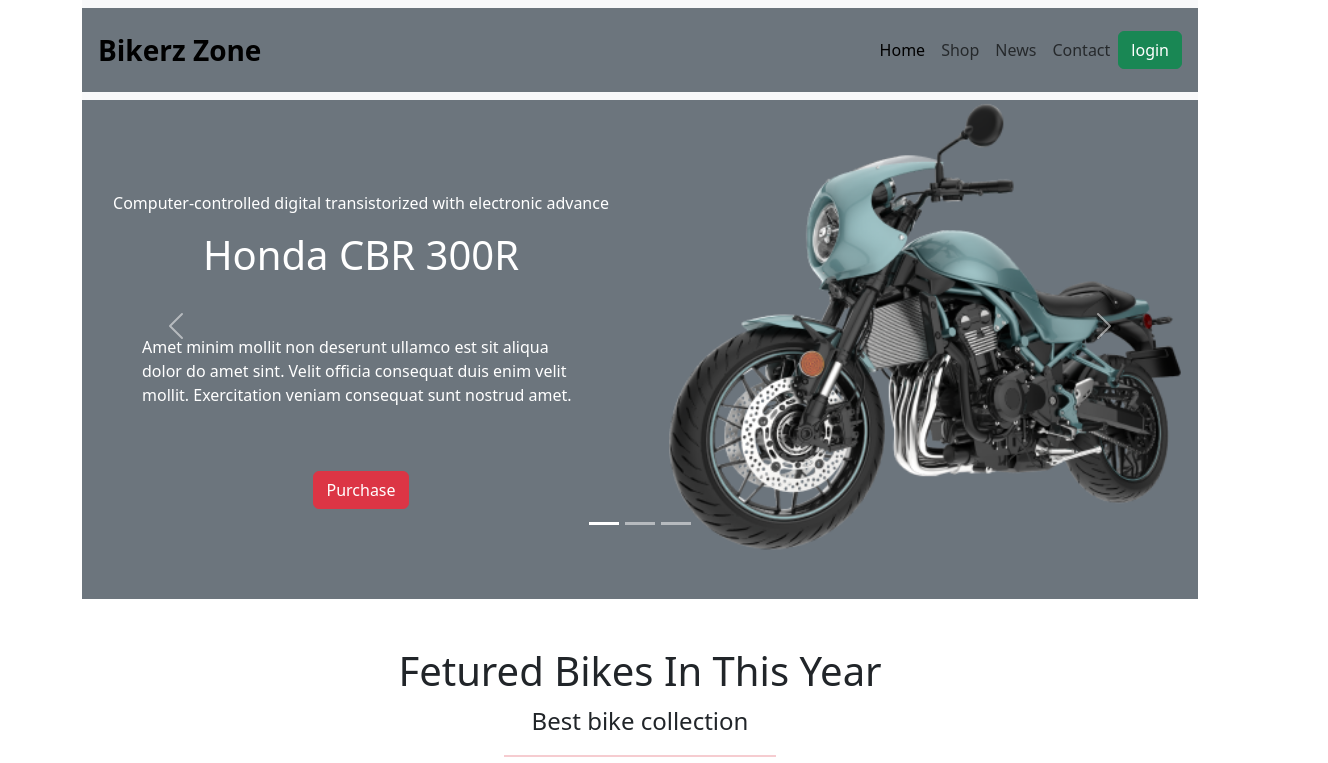
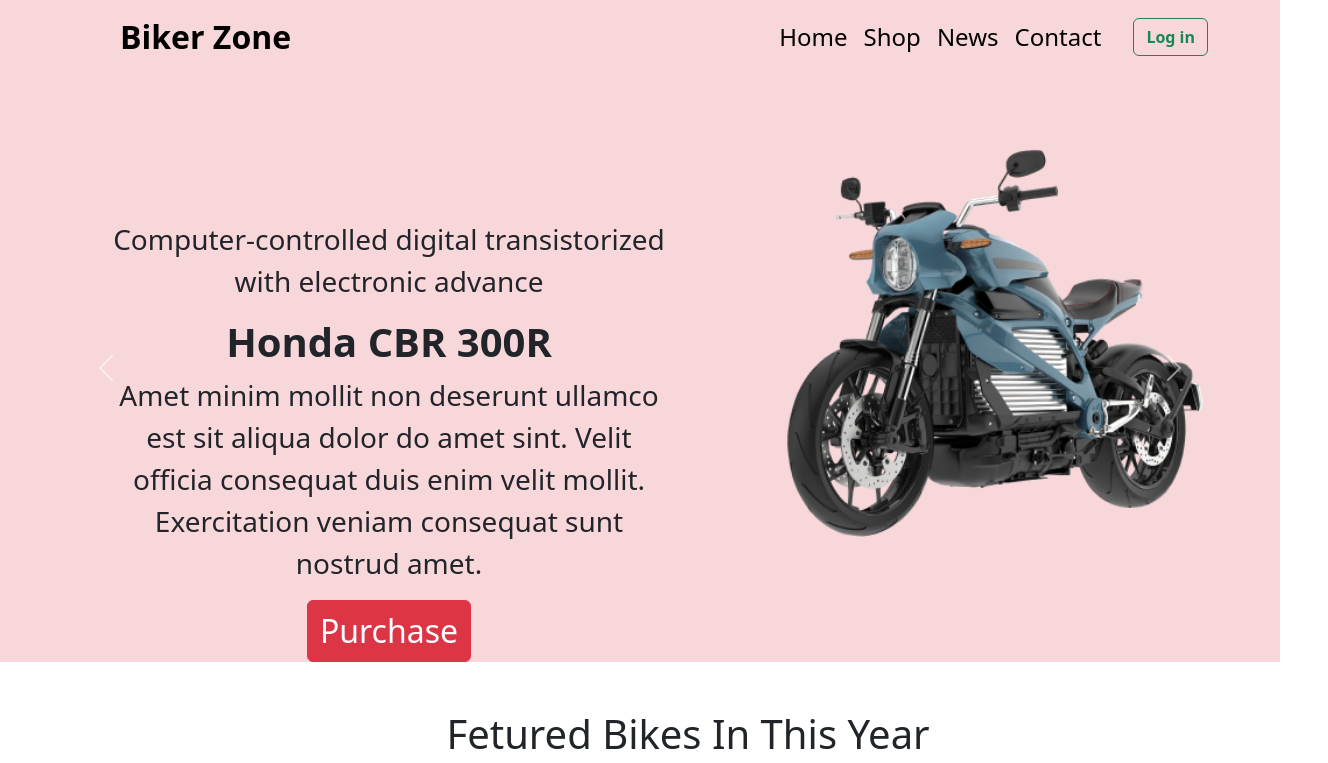
Before and after one commit to Salman-Faiz/convention-center, a plain HTML site: page biker.html in a window 1280 px wide. Shown: the top 763 px of the page, 1328 px wide, since content can reach past the window. Drawn offline with nearby package versions, Linux system fonts and the light colour scheme.

Commit message:
correction

```diff
--- a/biker.html
+++ b/biker.html
@@ -11,120 +11,81 @@
 </head>
 
 <body>
-
-    <header class="container-xl ">
-        <!-- navbar -->
-        <nav class="navbar navbar-expand-xl bg-body-tertiary ">
-            <div class=" container-fluid  p-3  text-bg-secondary opacity-10">
-                <a class="navbar-brand fs-3" href="#"><span><strong>Bikerz Zone</strong></span></a>
+    <header class="container-fluid bg-danger-subtle ">
+        <nav class="navbar navbar-expand-lg ">
+            <div class="container-fluid ">
+                <a class="navbar-brand ps-5 ms-5 fs-2 fw-bolder" href="#">Biker Zone</a>
                 <button class="navbar-toggler" type="button" data-bs-toggle="collapse"
                     data-bs-target="#navbarSupportedContent" aria-controls="navbarSupportedContent"
                     aria-expanded="false" aria-label="Toggle navigation">
                     <span class="navbar-toggler-icon"></span>
                 </button>
                 <div class="collapse navbar-collapse" id="navbarSupportedContent">
-                    <ul class="navbar-nav ms-auto mb-2 mb-lg-0 ">
+                    <ul class="navbar-nav ms-auto mb-2 mb-lg-0 pe-4 fs-4 ">
                         <li class="nav-item">
-                            <a class="nav-link active " aria-current="page" href="#">Home</a>
+                            <a class="nav-link active text-black" aria-current="page" href="#">Home</a>
                         </li>
                         <li class="nav-item">
-                            <a class="nav-link" href="#">Shop</a>
+                            <a class="nav-link text-black" href="#">Shop</a>
+
+                        <li class="nav-item">
+                            <a class="nav-link text-black" href="#">News</a>
                         </li>
+
                         <li class="nav-item">
-                            <a class="nav-link" href="#">News</a>
+                            <a class=" nav-link text-black" href="#">Contact</a>
                         </li>
-                        <li class="nav-item">
-                            <a class="nav-link" href="#">Contact</a>
-                        </li>
+
                     </ul>
-                    <button class="btn btn-success g" type="submit">login</button>
+
+
+                    <button class="btn btn-outline-success me-5 fw-bolder" type="submit">Log in</button>
+
                 </div>
             </div>
         </nav>
-        <!---- slide section -----------------
-    ---------------------------------
---------------------------------------------->
-        <section class="container-xl  text-bg-secondary opacity-10 pb-5  ">
+        <!-------- slide secton start -->
 
-            <div id="carouselExampleIndicators" class="carousel slide">
-                <div class="carousel-indicators">
-                    <button type="button" data-bs-target="#carouselExampleIndicators" data-bs-slide-to="0"
-                        class="active" aria-current="true" aria-label="Slide 1"></button>
-                    <button type="button" data-bs-target="#carouselExampleIndicators" data-bs-slide-to="1"
-                        aria-label="Slide 2"></button>
-                    <button type="button" data-bs-target="#carouselExampleIndicators" data-bs-slide-to="2"
-                        aria-label="Slide 3"></button>
-                </div>
+        <div id="carouselExampleControlsNoTouching" class="carousel slide" data-bs-touch="false">
             <div class="carousel-inner">
               <div class="carousel-item active">
-                        <div class="row ">
-                            <div class="col-6 d-flex flex-column justify-content-center align-items-center">
-                                <p class="pt-5">Computer-controlled digital transistorized with electronic advance</p>
-                                <h1>Honda CBR 300R</h1>
-                                <p class="p-5">Amet minim mollit non deserunt ullamco est sit aliqua
+                <div class="row mx-auto mt-5">
+                    <div class="col text-center mt-5 ms-5 ps-5 pt-5 fs-3 ">
+                        <p>Computer-controlled digital transistorized with electronic advance</p>
+                        <h1 class="fs-1 fw-bolder">Honda CBR 300R</h1>
+                        <p>Amet minim mollit non deserunt ullamco est sit aliqua
                             dolor do amet sint. Velit officia consequat duis enim velit
                             mollit. Exercitation veniam consequat sunt nostrud amet.</p>
-                                <button class="btn btn-danger">Purchase</button>
+                        <button class="btn btn-danger fs-2">Purchase</button>
                     </div>
-                            <div class="col-6 ">
-                                <img class="w-100" src="/bikerz-images/slider/bike1.png" alt="">
+                    <div class="col">
+                        <img src="/bikerz-images/slider/bike4.png" class="d-block w-100" alt="...">
                     </div>
-
                 </div>
               </div>
               <div class="carousel-item">
-                        <div class="row ">
-                            <div class="col-6 d-flex flex-column justify-content-center align-items-center">
-                                <p class="pt-5">Computer-controlled digital transistorized with electronic advance</p>
-                                <h1>Honda CBR 300R</h1>
-                                <p class="p-5">Amet minim mollit non deserunt ullamco est sit aliqua
-                                    dolor do amet sint. Velit officia consequat duis enim velit
-                                    mollit. Exercitation veniam consequat sunt nostrud amet.</p>
-                                <button class="btn btn-danger">Purchase</button>
+                <img src="..." class="d-block w-100" alt="...">
               </div>
-                            <div class="col-6 ">
-                                <img class="w-100" src="/bikerz-images/slider/bike2.png" alt="">
-                            </div>
-
+              <div class="carousel-item">
+                <img src="..." class="d-block w-100" alt="...">
               </div>
             </div>
-                    <div class="carousel-item">
-                        <div class="row ">
-                            <div class="col-6 d-flex flex-column justify-content-center align-items-center">
-                                <p class="pt-5">Computer-controlled digital transistorized with electronic advance</p>
-                                <h1>Honda CBR 300R</h1>
-                                <p class="p-5">Amet minim mollit non deserunt ullamco est sit aliqua
-                                    dolor do amet sint. Velit officia consequat duis enim velit
-                                    mollit. Exercitation veniam consequat sunt nostrud amet.</p>
-                                <button class="btn btn-danger">Purchase</button>
-                            </div>
-                            <div class="col-6 ">
-                                <img class="w-100" src="/bikerz-images/slider/bike3.png" alt="">
-                            </div>
-
-                        </div>
-                    </div>
-
-
-                </div>
-                <button class="carousel-control-prev" type="button" data-bs-target="#carouselExampleIndicators"
-                    data-bs-slide="prev">
+            <button class="carousel-control-prev" type="button" data-bs-target="#carouselExampleControlsNoTouching" data-bs-slide="prev">
               <span class="carousel-control-prev-icon" aria-hidden="true"></span>
               <span class="visually-hidden">Previous</span>
             </button>
-                <button class="carousel-control-next" type="button" data-bs-target="#carouselExampleIndicators"
-                    data-bs-slide="next">
+            <button class="carousel-control-next" type="button" data-bs-target="#carouselExampleControlsNoTouching" data-bs-slide="next">
               <span class="carousel-control-next-icon" aria-hidden="true"></span>
               <span class="visually-hidden">Next</span>
             </button>
           </div>
 
-        </section>
-
     </header>
 
+
+
     <!-- main section -->
-    <main class="px-5 mx-5 my-5">
+    <main class=" container-fluid mx-5 my-5">
         <div class="">
             <div class="text-center">
                 <h1 class="fs-1 ">Fetured Bikes In This Year</h1>
@@ -353,7 +314,7 @@
     </main>
 
     <!-- footer section -->
-    <footer>
+    <footer class="container-fluid">
         <div class="row bg-dark">
             <div class="col px-5">
                 <div class="d-grid gap-2 d-md-block pt-5 ps-4">
@@ -390,10 +351,16 @@
                 </nav>
                 <p class="text-white fs-5 ps-4">© 2020 bike. All rights reserved</p>
             </div>
-            <div class="col px-5">
-                <h2>Get the apps</h2>
+            <div class="col px-5 me-5">
+                <h2 class="text-white fs-5 mt-5">Get the apps</h2>
+                <div class="py-3">
                     <img src="/bikerz-images/others/android.png" alt="">
+                </div>
+                <div class="pb-5">
                     <img src="/bikerz-images/others/ios.png" alt="">
+                </div>
+
+
             </div>
 
         </div>
```
Lines whose indentation alone changed are shown as unchanged.
